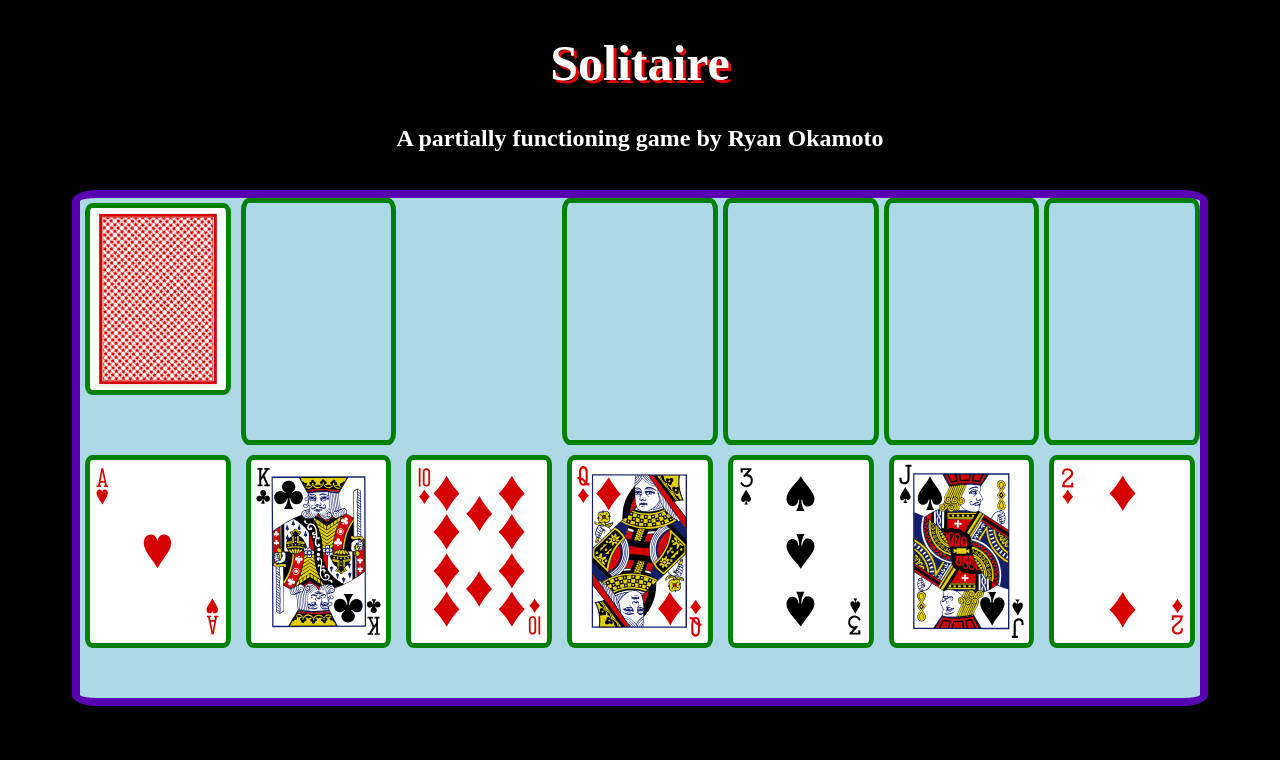
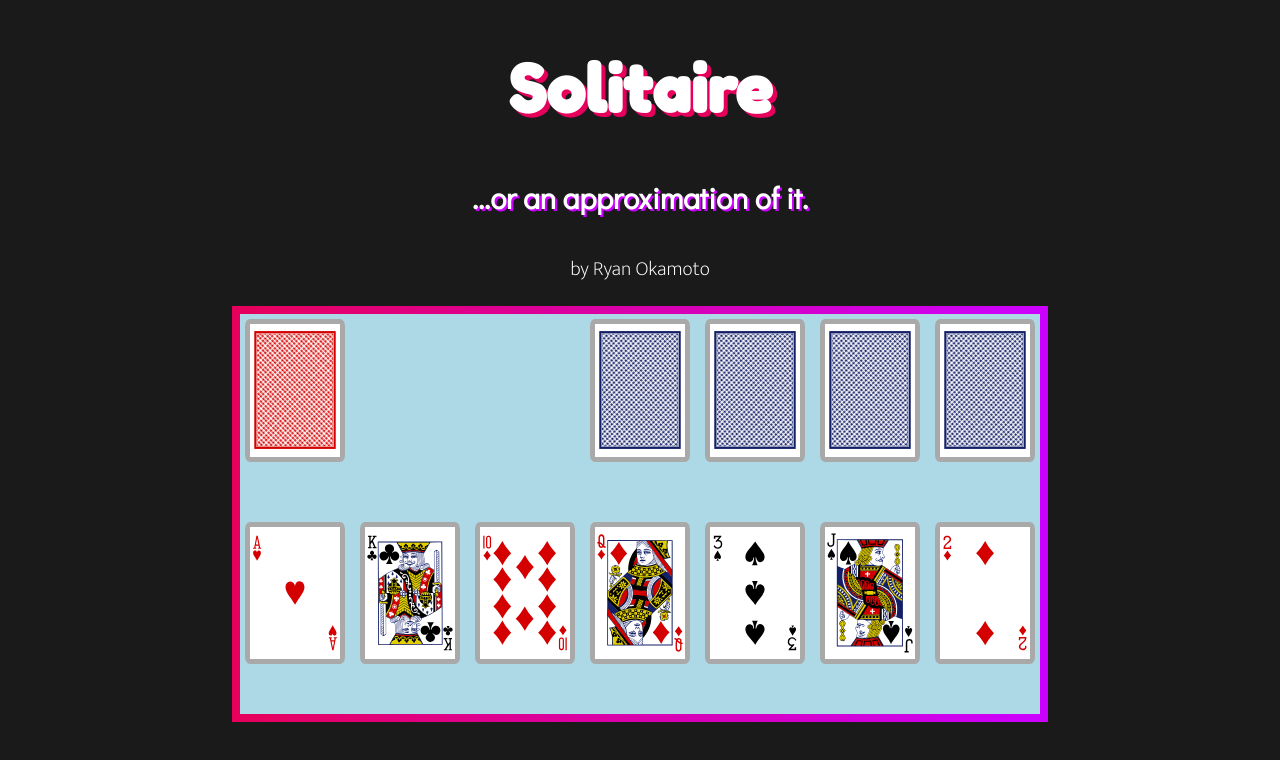
Before and after one commit to WeAreRyan/SEI-Project-1-Solitare, a plain HTML site: page index.html in a window 1280 px wide. Drawn offline with nearby package versions, Linux system fonts and the light colour scheme.

Commit message:
adds additional CSS styling and item sizing

```diff
--- a/css/cardstarter.css
+++ b/css/cardstarter.css
@@ -12,7 +12,7 @@
   /* Add a default background color and border. */
   background-color: #fff;
   border-radius: 0.20em;
-  border: 1px solid #c3c3c3;
+  border: 5px solid darkgray;
   /* Scale and set the background settings. */
   background-repeat: no-repeat;
   background-position: center center;
--- a/css/main.css
+++ b/css/main.css
@@ -5,21 +5,33 @@
 } */
 
 body {
-     background-color: black;
+     background-color: #1a1a1a;
 }
 h1 {
     color: white;
     text-align: center;
-    font-size: 50px;
-    text-shadow: 3px 3px #e60000;
+    font-size: 65px;
+    text-shadow: 4px 4px #e6005c;
+    font-family: 'Fredoka One', sans-serif;
+    margin: 50px;
 }
 h2 {
     color: white;
     text-align: center;
+    margin: 35px;
+    font-family: 'Didact Gothic', sans-serif;
+    font-size: 30px;
+    text-shadow: 2px 2px #cc00ff;
+}
+.devname {
+    color: white;
+    text-align: center;
+    font-family: 'Mukta', sans-serif;
+    font-size: 20px;
 }
 #board {
-    width: 1120px;
-    height: 500px;
+    width: 1350px;
+    height: 600px;
     background-color: lightblue;
     display: grid;
     grid-template-columns: repeat(7, 1fr);
@@ -27,9 +39,27 @@ h2 {
     grid-column-gap: 5px;
     grid-row-gap: 5px;
     margin: 0 auto;
-    border: 8px solid #5900b3;
-    border-radius: 2.2%;
+    /* border: 8px solid #5900b3;*/
+    /* border-radius: 2.2%; */
     }
+.gameboard {
+    border: 13px solid;
+    border-image-slice: 1;
+}
+.bordergradient {
+    border-image-source: linear-gradient(to left, #cc00ff, #e6005c)
+}
+@media screen and (max-width: 1300px) {
+    #board {
+        width: 800px;
+        height: 400px;
+    .gameboard
+        border: 8px solid;
+        border-image-slice: 1;
+        border-width: 8px;
+
+    }
+}
 
     /* .playerdeck {
         grid-column: 1;
@@ -43,9 +73,9 @@ h2 {
 
 
     #playerdeck, #playerpile, #blank, #finishpile1, #finishpile2, #finishpile3, #finishpile4, #playpile1, #playpile2, #playpile3, #playpile4, #playpile5, #playpile6, #playpile7 {
-        border: 5px solid green;
+        /* border: 5px solid green; */
         border-radius: 5%;
-        background-size: contain;
+        background-size: fill;
         background-repeat: no-repeat;
     }
 
--- a/index.html
+++ b/index.html
@@ -7,20 +7,26 @@
     <title>Project 1 Solitaire</title>
     <link rel="stylesheet" href="css/cardstarter.css">
     <link rel="stylesheet" href="css/main.css">
+    <style>
+        @import url('https://fonts.googleapis.com/css2?family=Fredoka+One&display=swap');
+        @import url('https://fonts.googleapis.com/css2?family=Didact+Gothic&display=swap');
+        @import url('https://fonts.googleapis.com/css2?family=Mukta:wght@200&display=swap');
+        </style>
     <script src="https://code.jquery.com/jquery-3.2.1.min.js" integrity="sha256-hwg4gsxgFZhOsEEamdOYGBf13FyQuiTwlAQgxVSNgt4=" crossorigin="anonymous"></script>
     <script defer src='js/main.js'></script>
 </head>
 <body>
     <h1>Solitaire</h1>
-    <h2>A partially functioning game by Ryan Okamoto</h2>h
-    <div id="board">
-        <div id='playerdeck' class = 'card back-red'></div>
+    <h2>...or an approximation of it.</h2>
+    <p class="devname">by Ryan Okamoto</p>
+    <div id="board" class="gameboard bordergradient">
+        <div id='playerdeck' class ="card back-red"></div>
         <div draggable=true id='playerpile' class="empypile"></div>
         <div id-='blank'></div>
-        <div id='finishpile1'></div>
-        <div id='finishpile2'></div>
-        <div id='finishpile3'></div>
-        <div id='finishpile4'></div>
+        <div id='finishpile1' class="card back-blue"></div>
+        <div id='finishpile2' class="card back-blue"></div>
+        <div id='finishpile3' class="card back-blue"></div>
+        <div id='finishpile4' class="card back-blue"></div>
         <div draggable=true id='playpile1'></div>
         <div draggable=true id='playpile2'></div>
         <div draggable=true id='playpile3'></div>
```
